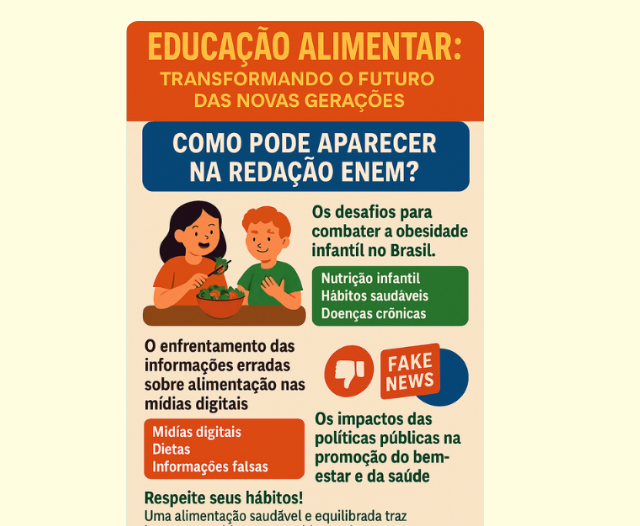
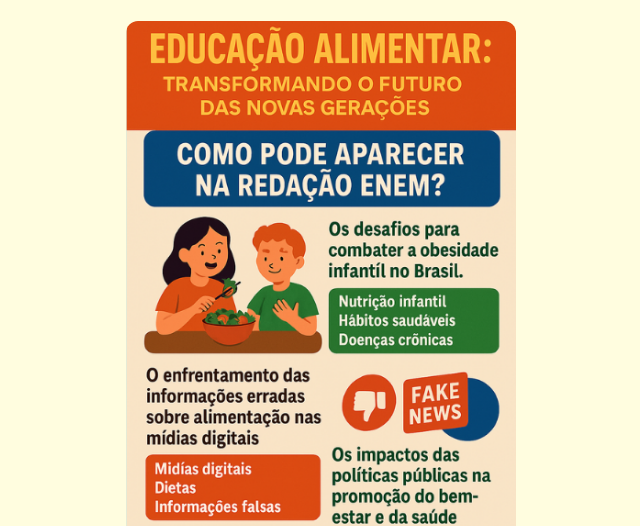
Before and after one commit to abelsilvaneto/redacao, a plain HTML site: page index.html in a window 1280 px wide. Shown: the part 199-725 px from the top of the page, without its empty margins (335-975 px from the left). Drawn offline with Linux system fonts and the light colour scheme.

Commit message:
versão 6

```diff
--- a/style.css
+++ b/style.css
@@ -19,7 +19,8 @@ body{
 }
 
 .cartaz{
-    width: 100%;
+    width: 390px;
+    height:  844px;
     height: auto;
     animation: fade-in 1s ease-out;
     animation: scale-up-center 2s cubic-bezier(.39,.575,.565,1.000) both;
@@ -35,7 +36,7 @@ nav a{
     text-decoration: none;
     border: none;
     border-radius: 8px;
-    background-color: #0055aa;
+    background-color: #52b69a;
     color: white;
 
 }
```
Also changed, not shown: temasAmbiente.html (+2 -0 lines), temasCiberseguranca.html (+2 -0 lines), temasCidadania.html (+2 -0 lines), temasEducacao.html (+2 -0 lines), temasEtica.html (+2 -0 lines), temasSus.html (+2 -0 lines), temasTransito.html (+2 -0 lines), temascultura.html (+2 -0 lines).
